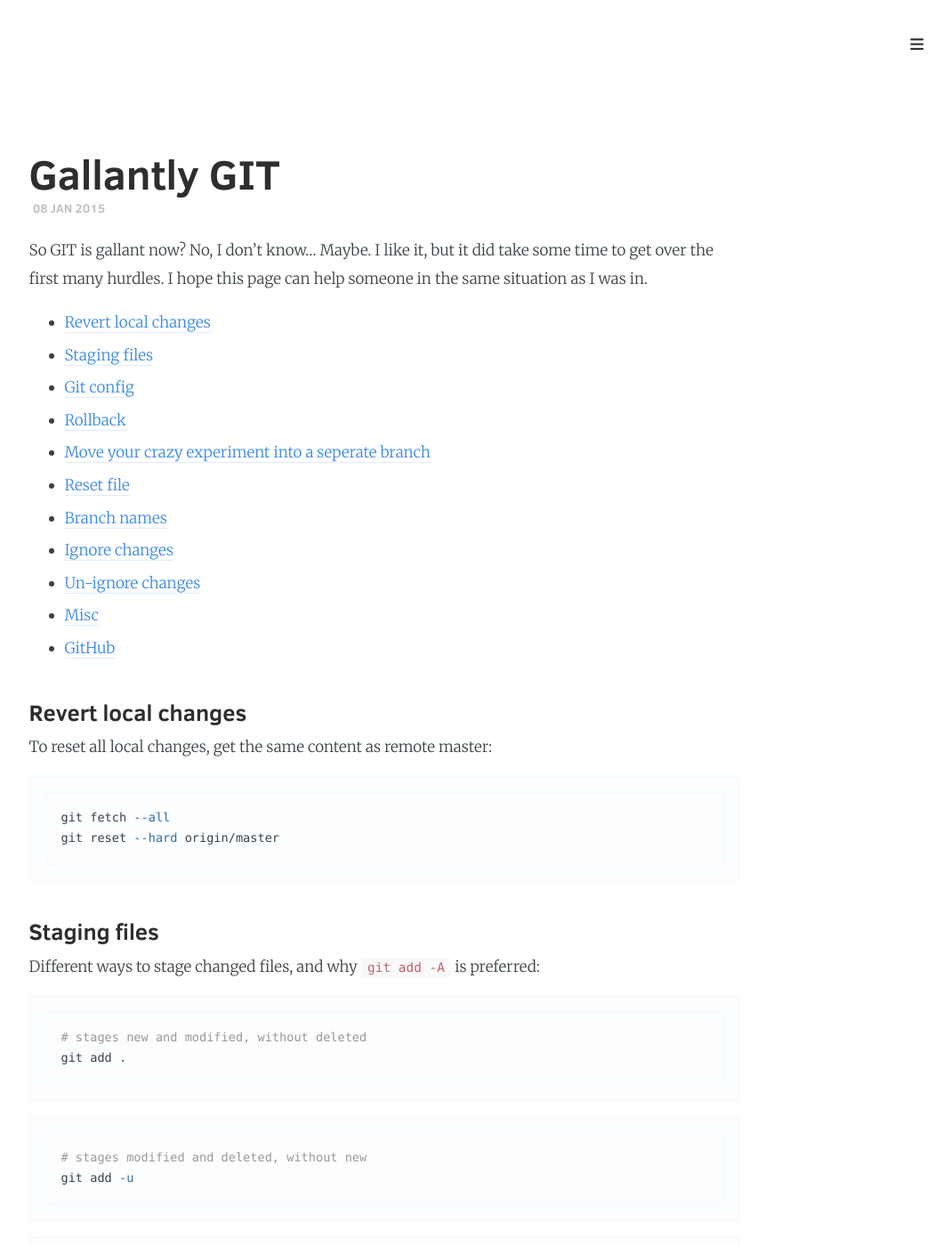
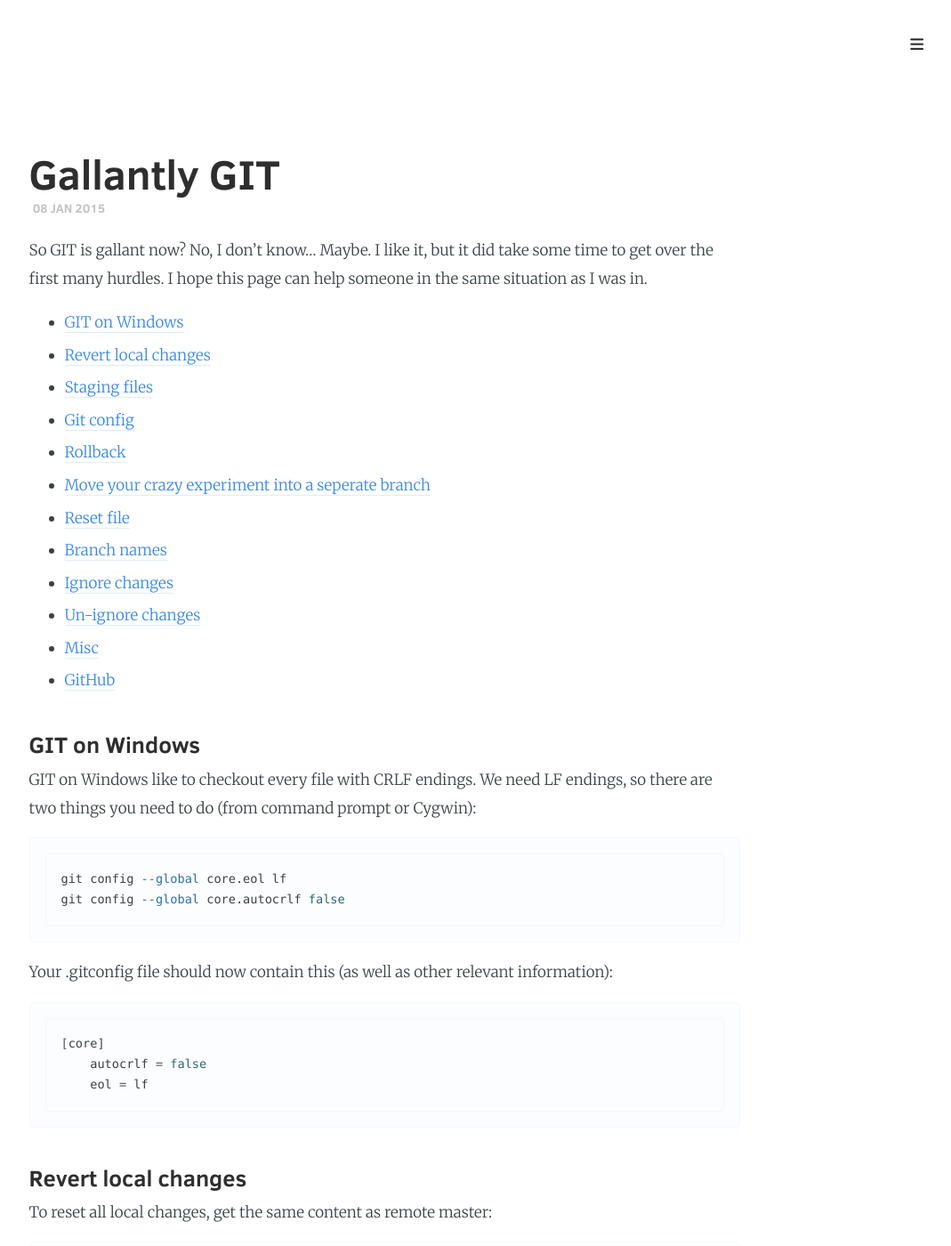
Before and after one commit to cirgl/lthr.github.io, a Jekyll site: the page built from _posts/2015-01-08-git.md, in a window 1280 px wide and 1400 px high. Shown: the whole window at 89% size, without its empty margins (208-1277 px from the left). Built offline with Jekyll 4.4.1, drawn with Linux system fonts in a browser that asks for light colours; nearby versions of some CDN libraries.

Commit message:
add git-on-windows part on lf vs. crlf

````diff
--- a/_posts/2015-01-08-git.md
+++ b/_posts/2015-01-08-git.md
@@ -7,6 +7,7 @@ tags:
 
 So GIT is gallant now? No, I don't know... Maybe. I like it, but it did take some time to get over the first many hurdles. I hope this page can help someone in the same situation as I was in.
 
+* [GIT on Windows](#git-on-windows)
 * [Revert local changes](#revert-local-changes)
 * [Staging files](#staging-files)
 * [Git config](#git-config)
@@ -18,6 +19,22 @@ So GIT is gallant now? No, I don't know... Maybe. I like it, but it did take som
 * [Un-ignore changes](#un-ignore-changes)
 * [Misc](#misc)
 * [GitHub](#github)
+
+## GIT on Windows
+GIT on Windows like to checkout every file with CRLF endings. We need LF endings, so there are two things you need to do (from command prompt or Cygwin):
+
+```bash
+git config --global core.eol lf
+git config --global core.autocrlf false
+```
+
+Your .gitconfig file should now contain this (as well as other relevant information):
+
+```bash
+[core]
+    autocrlf = false
+    eol = lf
+```
 
 ## Revert local changes
 To reset all local changes, get the same content as remote master:
````
